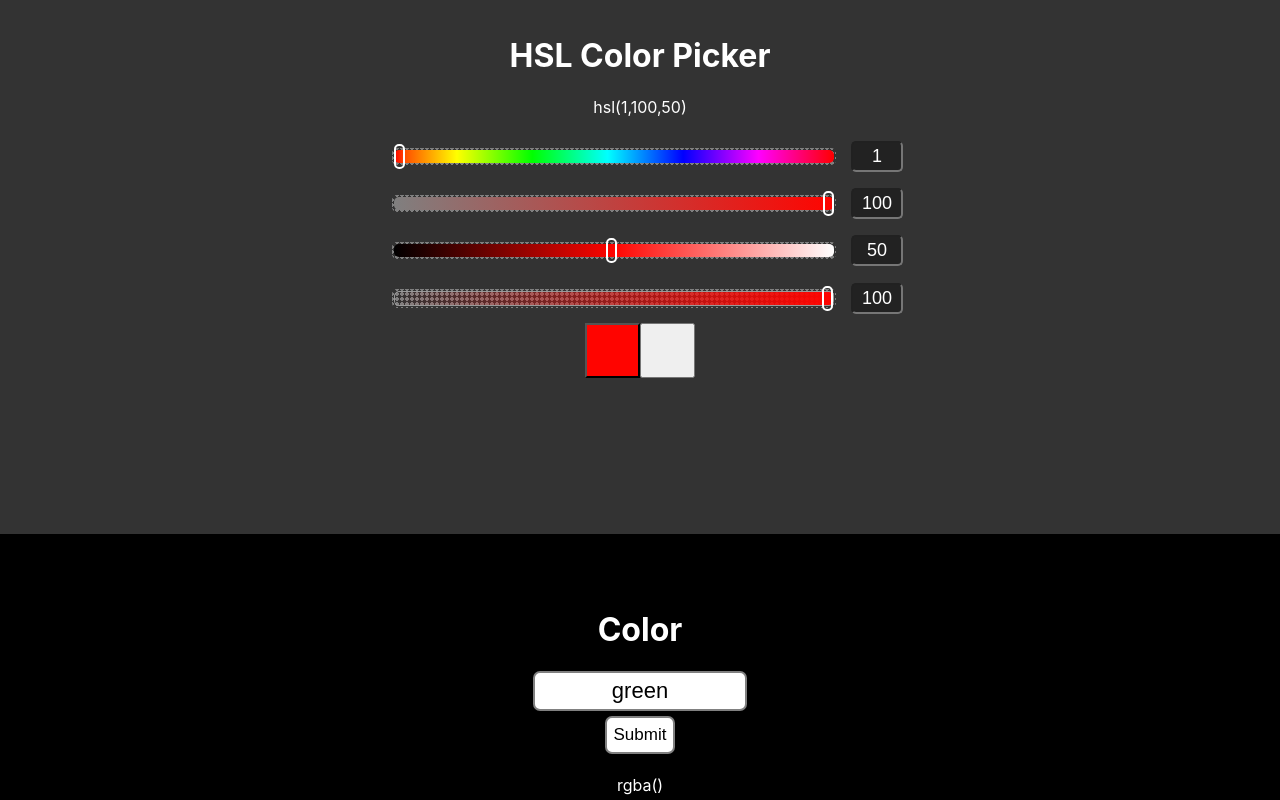
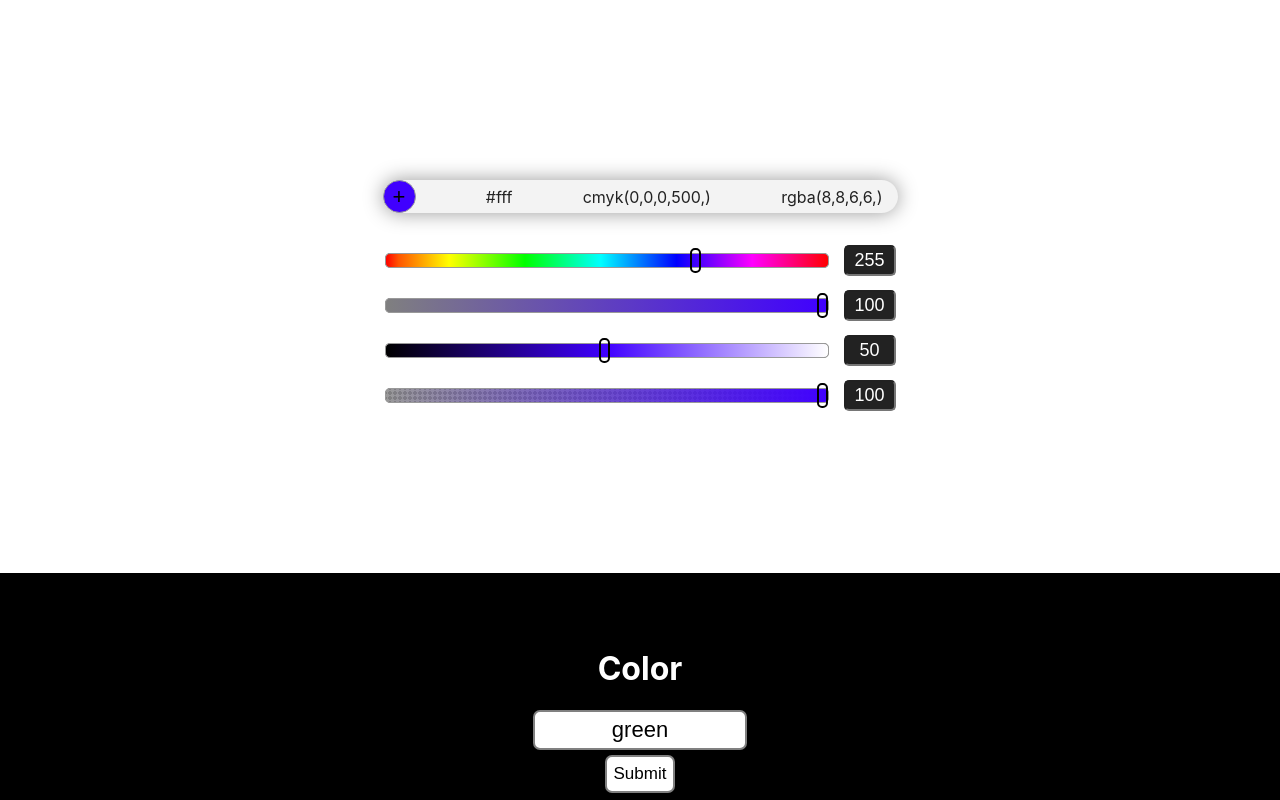
Before and after one commit to t-hoff-94/Color-Schemer, a React (Create React App) app: page / in a window 1280 px wide. Shown: the top 800 px of the page. Built offline with nearby package versions, Linux system fonts and the light colour scheme.

Commit message:
swatch header

```diff
--- a/src/App.js
+++ b/src/App.js
@@ -4,7 +4,6 @@ import SingleColor from './components/SingleColor'
 import ColorSlider from './components/ColorSlider'
 
 const ContainerStyle = styled.div`
-  background-color: #333;
   min-height: 100vh;
 `;
 
@@ -12,8 +11,8 @@ class App extends Component {
   render() {
     return (
       <ContainerStyle>
-      <ColorSlider />
-      <SingleColor />
+        <ColorSlider />
+        <SingleColor />
       </ContainerStyle>
     );
   }
--- a/src/components/ColorSlider.js
+++ b/src/components/ColorSlider.js
@@ -1,34 +1,70 @@
 import React, { Component } from 'react'
 import SliderStyles from './styles/SliderStyles'
 import Sliders from './Sliders'
-import SwatchBoxes from './SwatchBoxes'
+import SwatchInfo from './SwatchInfo'
+import chroma from 'chroma-js'
+
+function getHexCode(color) {
+  const hsla = {
+    h: color.hueValue,
+    s: color.saturationValue,
+    l: color.lightnessValue,
+    a: color.alphaValue,
+  }
+  const s = parseFloat(hsla.s) / 100;
+  const l = parseFloat(hsla.l) / 100;
+  const a = parseFloat(hsla.a) / 100;
+  const cmykColors = chroma(hsla.h, s, l, 'hsl').cmyk()
+  const hexCode = chroma(hsla.h, s, l, 'hsl').hex()
+  const rgbaColors = chroma(hsla.h, s, l, a, 'hsl').rgba()
+  return {
+    cmykColors,
+    hexCode,
+    rgbaColors
+  };
+}
 
 class ColorSlider extends Component {
   state = {
-    hueValue: 1,
+    hueValue: 255,
     saturationValue: 100,
     lightnessValue: 50,
     alphaValue: 100,
-    swatchState: 'primary',
+    modeOptions: {
+      hexCode: `#fff`,
+      cmykColors: [0,0,0,5],
+      rgbaColors: [8,8,6,6],
+    },
   }
 
   handleChange = (e) => {
     const option = e.target.name;
     const val = e.target.value;
+    const modeOptions = getHexCode(this.state);
     this.setState(()=> ({
       [option]: val,
+      modeOptions
     }));
   }
 
   render() {
     const { hueValue, saturationValue, lightnessValue, alphaValue } = this.state;
     return (
+
       <SliderStyles
         hue={hueValue}
         saturation={saturationValue}
         lightness={lightnessValue}
         alpha={alphaValue}
       >
+        <SwatchInfo
+          options={this.state.modeOptions}
+          color={{
+            h: hueValue,
+            s: saturationValue,
+            l: lightnessValue,
+            a: alphaValue,
+          }}/>
         <Sliders
           handleInput={this.handleChange}
           hueValue={hueValue}
@@ -36,13 +72,7 @@ class ColorSlider extends Component {
           lightnessValue={lightnessValue}
           alphaValue={alphaValue}
         />
-        <SwatchBoxes
-          color={{
-            h: hueValue,
-            s: saturationValue,
-            l: lightnessValue,
-            a: alphaValue,
-          }}/>
+
     </SliderStyles>
     )
   }
--- a/src/components/Sliders.js
+++ b/src/components/Sliders.js
@@ -4,8 +4,6 @@ const Sliders = props => {
   const { hueValue, saturationValue, lightnessValue, alphaValue, handleInput } = props;
   return (
     <div>
-      <h1>HSL Color Picker</h1>
-      <p>hsl({hueValue},{saturationValue},{lightnessValue})</p>
       <div className='slide-row'>
         <div className='checker-ctr'>
           <input
@@ -157,7 +155,6 @@ const Sliders = props => {
               backgroundImage: `linear-gradient(to right,
               hsla(0,0%,${lightnessValue}%, 0%) 0%,
               hsla(${hueValue},${saturationValue}%,${lightnessValue}%,100%) 100%)`,
-              border: '1px solid #999',
             }}
             type='range'
             min='1' max='100'
--- a/src/components/SwatchBoxes.js
+++ /dev/null
@@ -1,39 +0,0 @@
-import React, { Component } from 'react'
-import styled from 'styled-components'
-
-const SwatchBoxesStyles = styled.div`
-  button {
-    height: 55px;
-    width: 55px;
-  }
-`;
-
-
-
-class SwatchBoxes extends Component {
-  render() {
-    const {color: { h, s, l, a} } = this.props;
-    return (
-      <SwatchBoxesStyles>
-        <button
-          style = {{
-            background: `hsla(${h},${s}%,${l}%,${a}%)`
-          }}
-          onClick={this.props.handleClick}
-          className='swatch-box'
-        >
-        </button>
-        <button
-          style = {{
-
-          }}
-          onClick={this.props.handleClick}
-          className='swatch-box'
-        >
-        </button>
-      </SwatchBoxesStyles>
-    )
-  }
-}
-
-export default SwatchBoxes
--- /dev/null
+++ b/src/components/SwatchInfo.js
@@ -0,0 +1,57 @@
+import React, { Component } from 'react'
+import styled from 'styled-components'
+
+const SwatchInfoStyles = styled.div`
+  align-items: center;
+  background: #f3f3f3;
+  box-shadow: 0 0 20px 0px #999;
+  color: #222;
+  display: flex;
+  justify-content: space-between;
+  padding: 0 15px 0 0;
+  max-width: 500px;
+  margin: 25px auto;
+  border-radius: 25px;
+  height: 33px;;
+  button {
+    border: 1px solid #999;
+    border-radius: 50px;
+    height: 33px;
+    font-size: 22px;
+    width: 33px;
+  }
+`;
+
+
+
+class SwatchInfo extends Component {
+  render() {
+    console.log(this.props.options.rgbaColors)
+    const {color: { h, s, l, a} } = this.props;
+    return (
+      <SwatchInfoStyles>
+        <button
+          name='primaryColor'
+          style = {{
+            background: `hsla(${h},${s}%,${l}%,${a}%)`
+          }}
+          onClick={this.props.handleClick}
+          className='swatch-box'
+        >
+          &#43;
+        </button>
+          <div>
+            <p>{this.props.options.hexCode}</p>
+          </div>
+          <div>
+            <p>cmyk({this.props.options.cmykColors.map(c=> Math.round(c * 100) +',')})</p>
+          </div>
+          <div>
+            <p>rgba({this.props.options.rgbaColors.map(c => c+',')})</p>
+          </div>
+      </SwatchInfoStyles>
+    )
+  }
+}
+
+export default SwatchInfo
--- a/src/components/styles/SliderStyles.js
+++ b/src/components/styles/SliderStyles.js
@@ -2,7 +2,7 @@ import styled from 'styled-components'
 
 const SliderStyles = styled.div`
 color: #fff;
-padding: 15px 15px 155px 15px;
+padding: 155px 15px 155px 15px;
 text-align: center;
 
 .slider {
@@ -21,7 +21,8 @@ text-align: center;
 .slider::-webkit-slider-thumb {
   -webkit-appearance: none;
   appearance: none;
-  border: 2px solid #fff;
+  background: rgba(0,0,0,0);
+  border: 2px solid #000;
   border-radius: 5px;
   width: 11px;
   height: 25px;
@@ -35,13 +36,17 @@ text-align: center;
   cursor: pointer;
 }
 .checker-ctr {
+  background: #999;
   background-image: linear-gradient(45deg, #808080 25%, transparent 25%), linear-gradient(-45deg, #808080 25%, transparent 25%), linear-gradient(45deg, transparent 75%, #808080 75%), linear-gradient(-45deg, transparent 75%, #808080 75%);
   background-size: 5px 5px;
   border-radius: 5px;
-  ${'' /* background: yellow; */}
   display: flex;
-  margin: 15px;
+  margin: 15px 15px 15px 0;
   width: 444px;
+  input {
+    border: 1px solid #999;
+    margin: 0;
+  }
 }
 .slide-row {
   display: flex;
```
